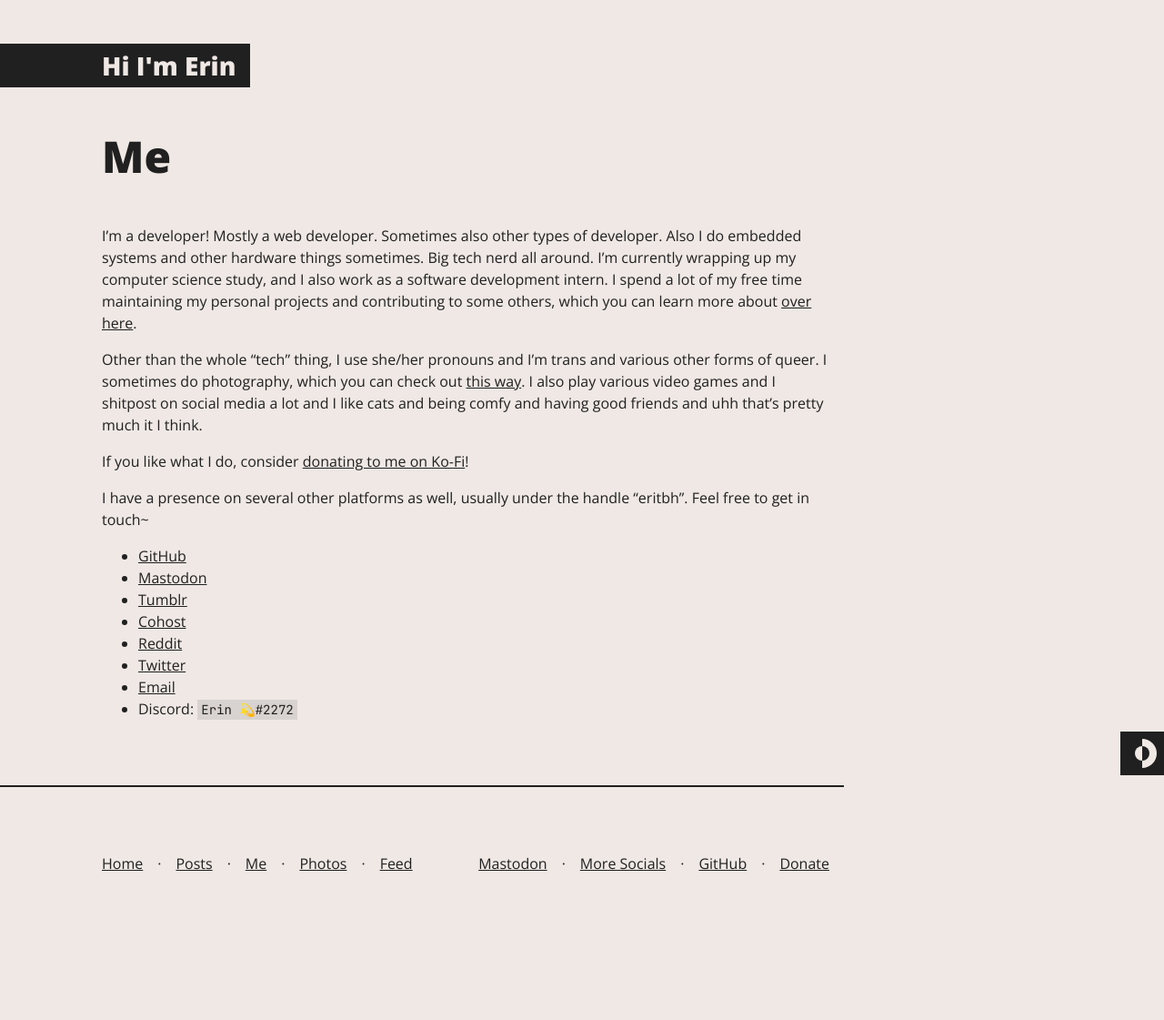
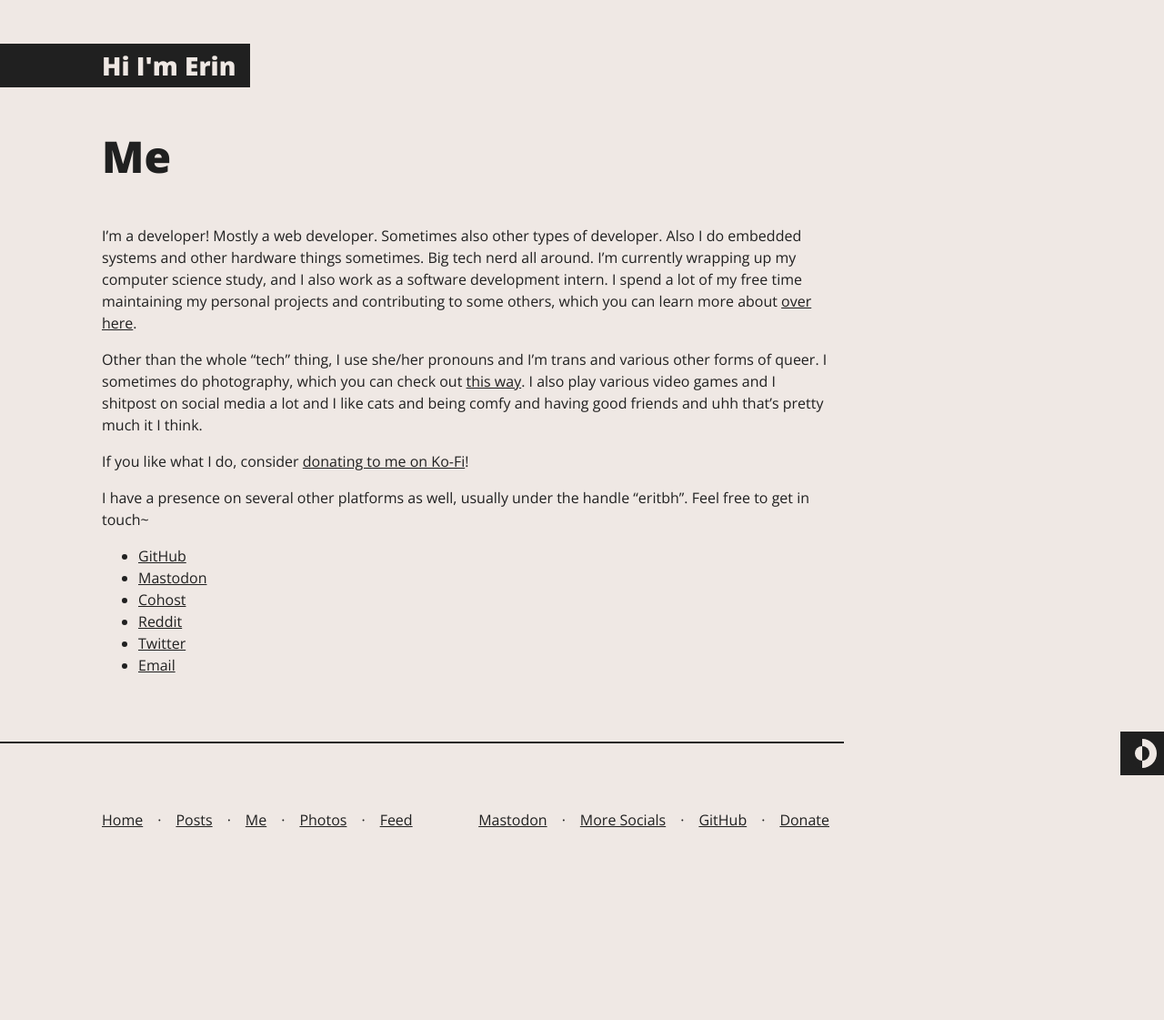
Before and after one commit to eritbh/eritbh.github.io, a Jekyll site: the page built from erin.md, in a window 1280 px wide. Shown: the whole page at 91% size. Built offline with Jekyll 4.4.1, drawn with Linux system fonts in a browser that asks for light colours; after the commit the page ends 1073 px from its top, so only the background shows below that.

Commit message:
remove some socials

```diff
--- a/erin.md
+++ b/erin.md
@@ -14,9 +14,7 @@ If you like what I do, consider [donating to me on Ko-Fi](https://ko-fi.com/erit
 
 - [GitHub](https://github.com/eritbh)
 - [Mastodon](https://tech.lgbt/@eritbh)
-- [Tumblr](https://eritbhwastaken.tumblr.com)
 - [Cohost](https://cohost.org/eritbh)
 - [Reddit](https://reddit.com/user/eritbh)
 - [Twitter](https://twitter.com/eritbh)
 - [Email](mailto:hello@eritbh.me)
-- Discord: <code>Erin 💫#2272</code>
```
